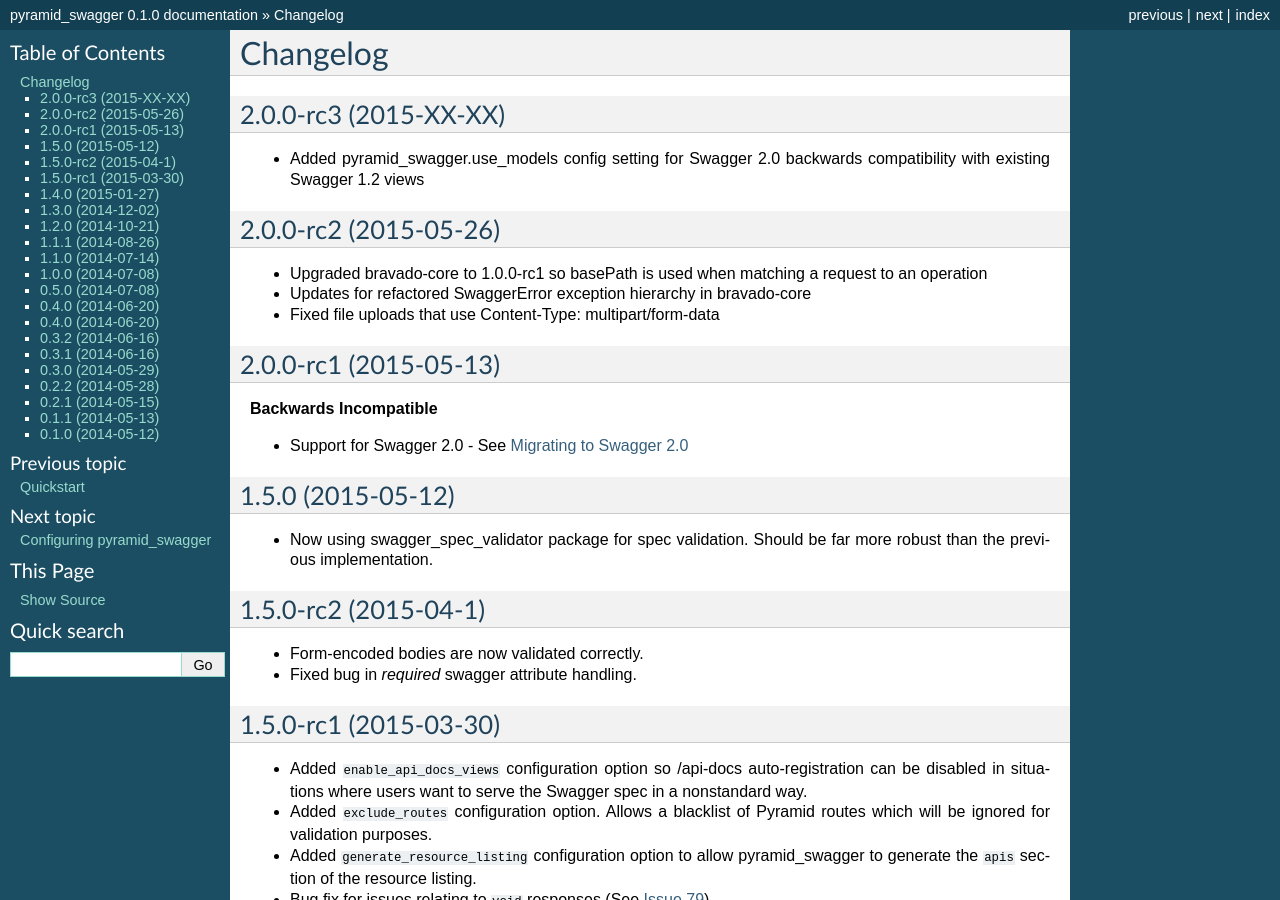
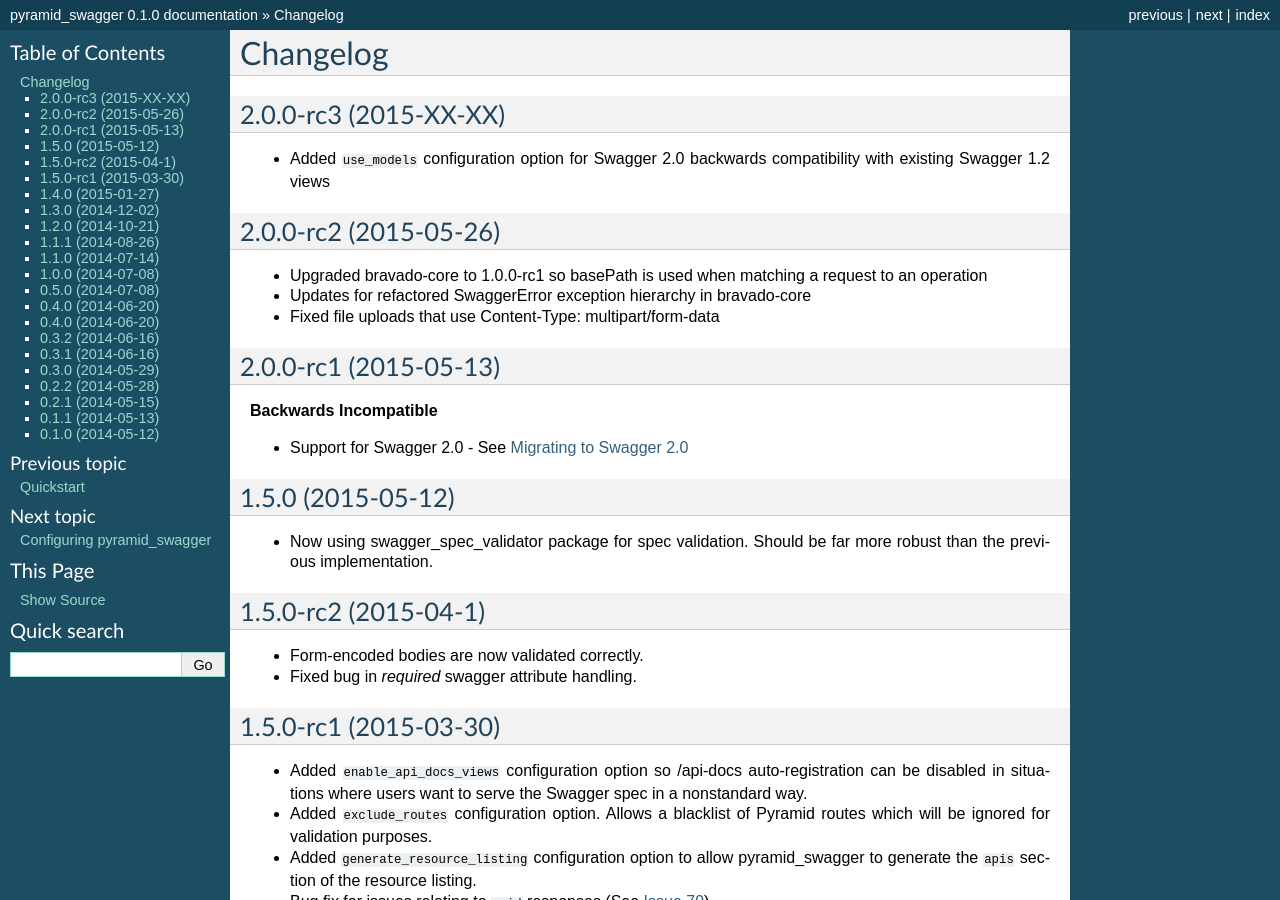
Before and after one commit to Yelp/pyramid_swagger, a Sphinx documentation site: the page built from docs/changelog.rst, in a window 1280 px wide and 900 px high. Built offline with Sphinx 7.4.7, drawn with Linux system fonts in a browser that asks for light colours.

Commit message:
Tweaking docs

```diff
--- a/docs/changelog.rst
+++ b/docs/changelog.rst
@@ -3,7 +3,7 @@
 
 2.0.0-rc3 (2015-XX-XX)
 ++++++++++++++++++++++
-* Added pyramid_swagger.use_models config setting for Swagger 2.0 backwards compatibility with existing Swagger 1.2 views
+* Added ``use_models`` configuration option for Swagger 2.0 backwards compatibility with existing Swagger 1.2 views
 
 2.0.0-rc2 (2015-05-26)
 ++++++++++++++++++++++
--- a/docs/migrating_to_swagger_20.rst
+++ b/docs/migrating_to_swagger_20.rst
@@ -3,7 +3,7 @@
 
 So you're using pyramid_swagger with Swagger 1.2 and now it is time to upgrade to Swagger 2.0.
 
-Just set the version of Swagger to support via configuration. Also, set use_models to false so that your existing Swagger 1.2 views will continue to received models in incoming requests as dicts instead of Python classes.
+Just set the version of Swagger to support via configuration. Also, set ``use_models`` to ``false`` so that your existing Swagger 1.2 views will continue to received models in incoming requests as dicts instead of Python classes.
 
 .. code-block:: ini
 
```
